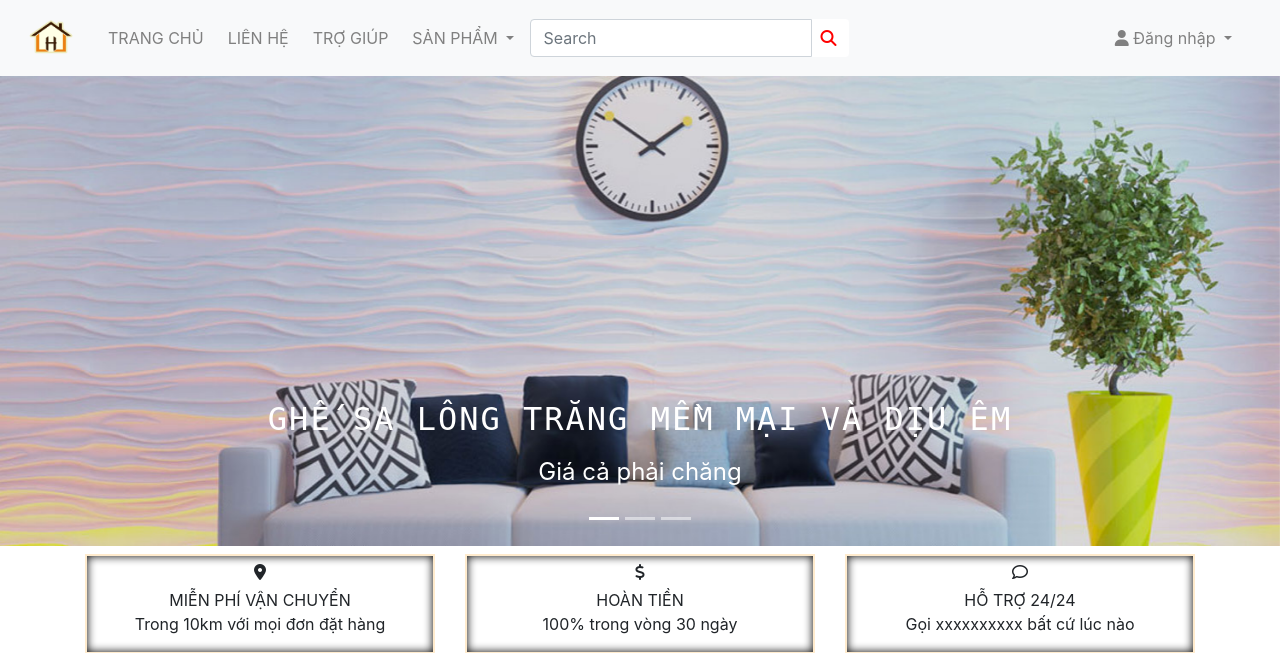
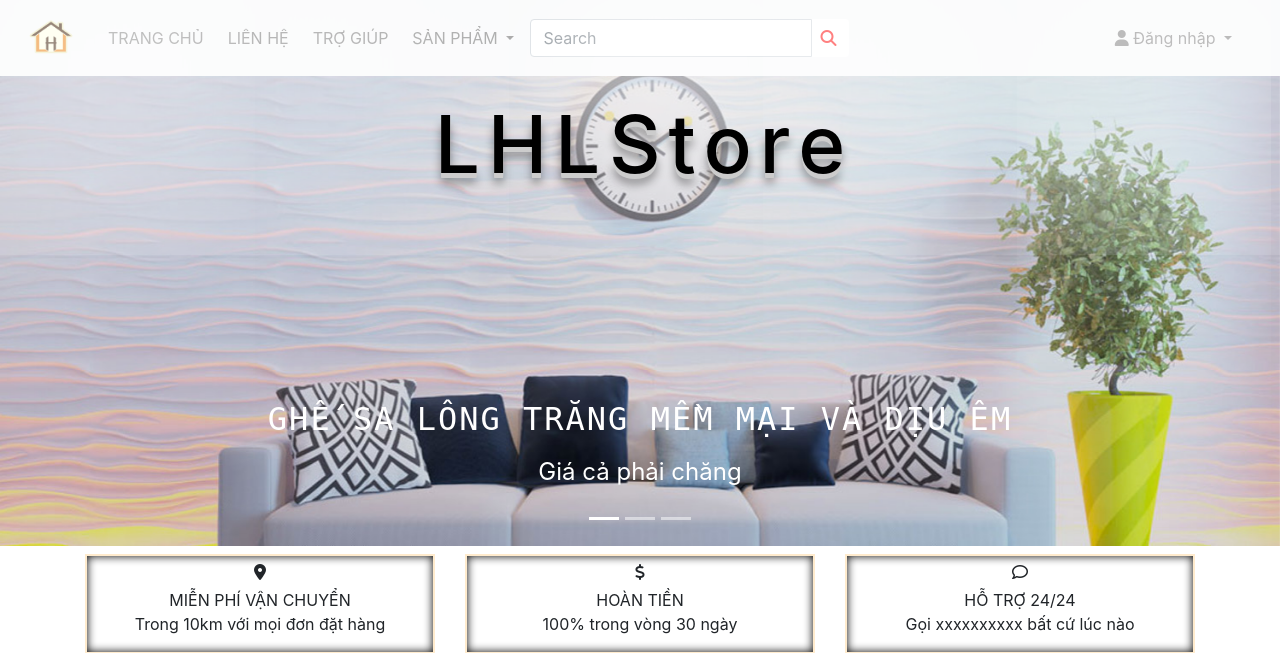
Before and after one commit to danghoanglong719/LHL_Web, a PHP site: page /html/Home.html in a window 1280 px wide. Shown: the top 653 px of the page. Run offline with PHP 8.4, Linux system fonts and the light colour scheme; some libraries are stand-ins or nearby versions.

Commit message:
text animation

```diff
--- /dev/null
+++ b/Layout_Web/css/LHL_text.css
@@ -0,0 +1,124 @@
+@import url("https://fonts.googleapis.com/css?family=Luckiest+Guy");
+/* BODY */
+h1{
+  position: absolute;
+  top: 0;
+  left: 0;
+  right: 0;
+  bottom: 0;
+
+
+
+  font-family: "Luckiest Guy", cursive;
+  -webkit-font-smoothing: antialiased;
+}
+
+
+/* CLOUDS */
+h1:before {
+  content: "";
+  position: absolute;
+  top: 0;
+  left: 0;
+  right: 0;
+  width: 0;
+  height: 0;
+  margin: auto;
+  border-radius: 100%;
+
+
+  box-shadow: 0 0 150px 100px rgba(255, 255, 255, 0.6),
+    200px 0 200px 150px rgba(255, 255, 255, 0.6),
+    -250px 0 300px 150px rgba(255, 255, 255, 0.6),
+    550px 0 300px 200px rgba(255, 255, 255, 0.6),
+    -550px 0 300px 200px rgba(255, 255, 255, 0.6);
+}
+/* JUMP */
+h1 {
+    cursor: default;
+    position: absolute;
+    top: 0;
+    left: 0;
+    right: 0;
+    bottom: 0;
+    width: 100%;
+    height: 100px;
+    margin: auto;
+    display: block;
+    text-align: center;
+  z-index: 999;
+}
+
+h1 span {
+  position: relative;
+  top: 20px;
+  display: inline-block;
+  animation: bounce 3s ease infinite alternate;
+  font-size: 80px;
+  color: #000000;
+  text-shadow: 0 1px 0 #ccc, 0 2px 0 #ccc, 0 3px 0 #ccc, 0 4px 0 #ccc,
+    0 5px 0 #ccc, 0 6px 0 transparent, 0 7px 0 transparent, 0 8px 0 transparent,
+    0 9px 0 transparent, 0 10px 10px rgba(0, 0, 0, 0.4);
+}
+
+h1 span:nth-child(2) {
+  animation-delay: 0.2s;
+}
+
+h1 span:nth-child(3) {
+  animation-delay: 0.3s;
+}
+
+h1 span:nth-child(4) {
+  animation-delay: 0.4s;
+}
+
+h1 span:nth-child(5) {
+  animation-delay: 0.5s;
+}
+
+h1 span:nth-child(6) {
+  animation-delay: 0.6s;
+}
+
+h1 span:nth-child(7) {
+ animation-delay: 0.7s;
+}
+
+h1 span:nth-child(8) {
+  animation-delay: 0.3s;
+}
+
+h1 span:nth-child(9) {
+  animation-delay: 0.4s;
+}
+
+h1 span:nth-child(10) {
+  animation-delay: 0.5s;
+}
+
+h1 span:nth-child(11) {
+  animation-delay: 0.6s;
+}
+
+h1 span:nth-child(12) {
+  animation-delay: 0.7s;
+}
+
+h1 span:nth-child(13) {
+  animation-delay: 0.8s;
+}
+
+h1 span:nth-child(14) {
+  animation-delay: 0.9s;
+}
+
+/* ANIMATION */
+@keyframes bounce {
+  100% {
+    top: -20px;
+    text-shadow: 0 1px 0 #ccc, 0 2px 0 #ccc, 0 3px 0 #ccc, 0 4px 0 #ccc,
+      0 5px 0 #ccc, 0 6px 0 #ccc, 0 7px 0 #ccc, 0 8px 0 #ccc, 0 9px 0 #ccc,
+      0 50px 25px rgba(0, 0, 0, 0.2);
+  }
+}
--- a/Layout_Web/html/Home.html
+++ b/Layout_Web/html/Home.html
@@ -5,6 +5,7 @@
     <meta charset="UTF-8">
     <meta name="viewport" content="width=device-width, initial-scale=1.0">
     <title>LHL Furniture</title>
+    <link rel="stylesheet" href="../css/LHL_text.css">
     <link rel="stylesheet" type="text/css" href="../css/Home.css">
     <link rel="stylesheet" href="https://maxcdn.bootstrapcdn.com/bootstrap/4.4.1/css/bootstrap.min.css">
     <link rel="stylesheet" href="https://use.fontawesome.com/releases/v5.6.3/css/all.css" integrity="sha384-UHRtZLI+pbxtHCWp1t77Bi1L4ZtiqrqD80Kn4Z8NTSRyMA2Fd33n5dQ8lWUE00s/" crossorigin="anonymous">
@@ -135,30 +136,43 @@
             <li data-target="#demo" data-slide-to="1"></li>
             <li data-target="#demo" data-slide-to="2"></li>
         </ul>
+
+        <h1>
+            <span>L</span>
+            <span>H</span>
+            <span>L </span>
+            <span>S</span>
+            <span>t</span>
+            <span>o</span>
+            <span>r</span>
+            <span>e</span>
+          </h1>
+
+
         <div class="carousel-inner">
             <div class="carousel-item active">
                 <img src="../img/anh_1.jpg" alt="">
                 <div class="carousel-caption">
-                    <h3 class="animated fadeInDownBig mb-3" style="transition: 1s; ">ghế sa lông trăng mềm mại và dịu êm
+                    <h3 class="animated fadeInDownBig mb-3">ghế sa lông trăng mềm mại và dịu êm
                     </h3>
-                    <p class=" animated fadeInUpBig " style="transition: 1s; ">Giá cả phải chăng</p>
+                    <p class=" animated fadeInUpBig " >Giá cả phải chăng</p>
                 </div>
 
             </div>
             <div class="carousel-item ">
                 <img src="../img/anh_2.webp " alt=" ">
                 <div class="carousel-caption ">
-                    <h3 class="animated fadeInDown mb-3" style="transition: 1s; ">ghế sa lông trăng mềm mại và dịu êm
+                    <h3 class="animated fadeInDown mb-3" >ghế sa lông trăng mềm mại và dịu êm
                     </h3>
-                    <p class="animated fadeInUp " style="transition: 1s; ">Giá cả phải chăng</p>
+                    <p class="animated fadeInUp " >Giá cả phải chăng</p>
                 </div>
             </div>
             <div class="carousel-item ">
                 <img src="../img/ANH--3.jpg " alt=" ">
                 <div class="carousel-caption ">
-                    <h3 class="animated fadeInDown mb-3" style="transition: 1s; ">ghế sa lông trăng mềm mại và dịu êm
+                    <h3 class="animated fadeInDown mb-3">ghế sa lông trăng mềm mại và dịu êm
                     </h3>
-                    <p class="animated fadeInUp " style="transition: 1s; ">Giá cả phải chăng</p>
+                    <p class="animated fadeInUp " >Giá cả phải chăng</p>
                 </div>
             </div>
         </div>
```
Also changed, not shown: Layout_Web/css/Home.css (indentation only).
